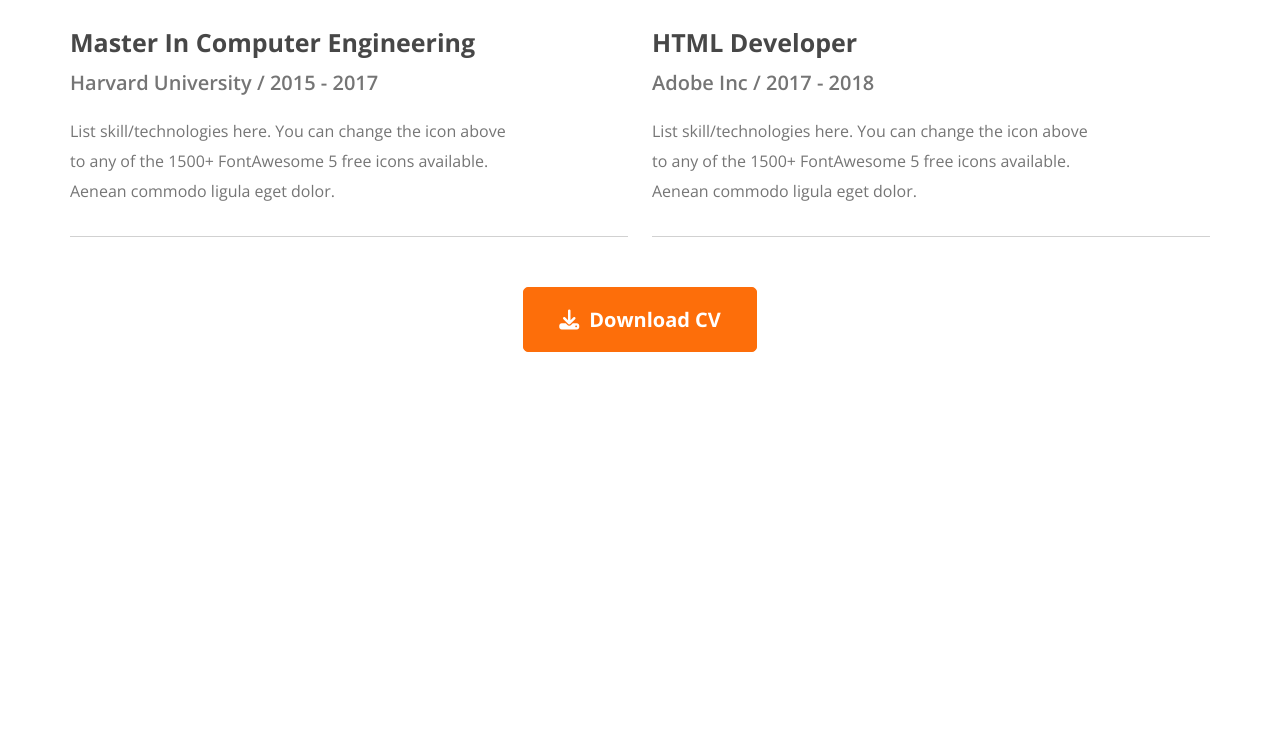
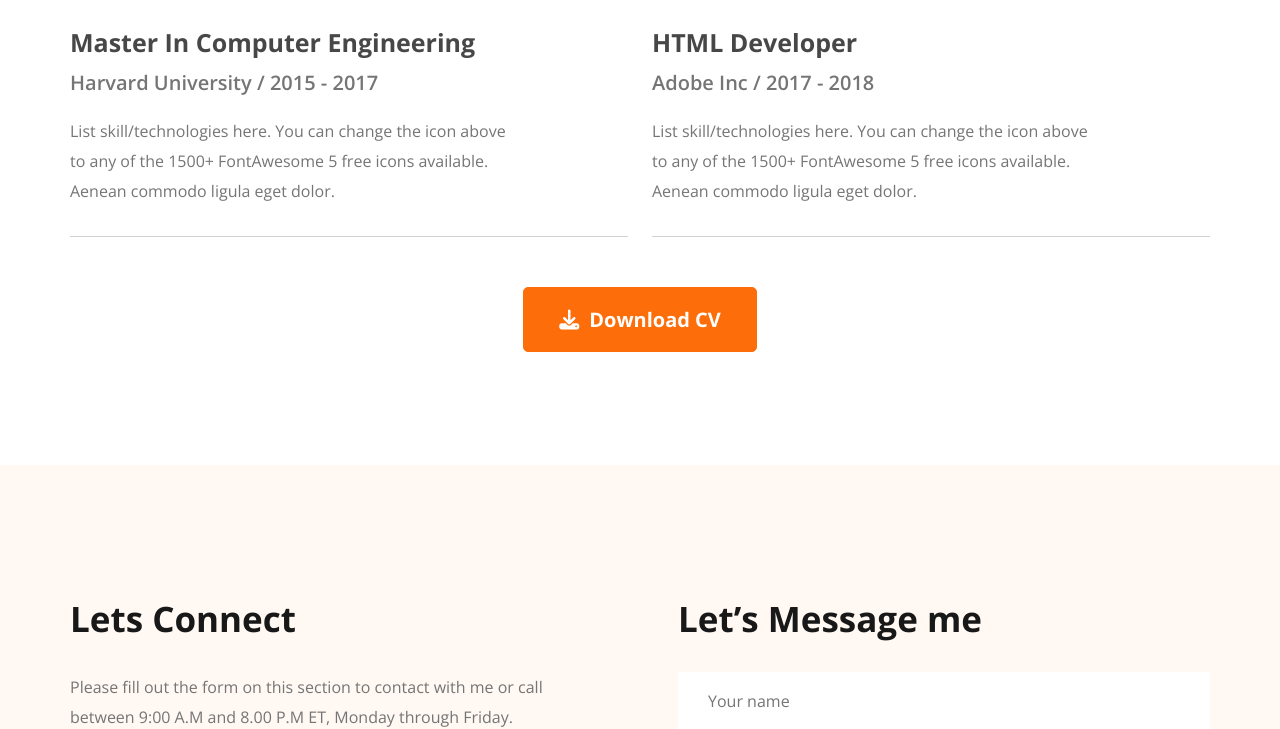
Before and after one commit to mdsumonsiddiki/First-portfolio-project, a plain HTML site: page index.html in a window 1280 px wide. Shown: the part 3100-3829 px from the top of the page. Before the commit the page ends 3565 px from the top, so only its background shows below. Drawn offline with nearby package versions, Linux system fonts and the light colour scheme.

Commit message:
footer mini uapdate

```diff
--- a/css/style.css
+++ b/css/style.css
@@ -270,8 +270,52 @@ main{
     padding-top: 50px;
 }
 /* =======main area end======== */
-/* =======header area start======== */
-/* =======header area start======== */
-/* =======header area start======== */
-/* =======header area start======== */
-/* =======header area start======== */
+/* =======footer area start======== */
+#footer{
+    background: #FFF8F3;
+    padding: 130px 0;
+}
+#footer .footer-area{
+    max-width: 1140px;
+    margin: 0 auto;
+    display: flex;
+    justify-content: left;
+    gap: 117px;
+}
+#footer .footer-details{
+    width: 48%;
+}
+#footer .section-title{
+    text-align: left;
+}
+#footer .footer-info p{
+    font-size: 16px;
+}
+#footer .footer-form{
+    width: 52%;
+}
+#footer .form-input{
+    width: 100%;
+    position: relative;
+}
+#footer .form-input input{
+    position: absolute;
+    top: 0;
+    left: 0;
+    width: 100%;
+    padding: 22px;
+    background: #fff;
+    border: none;
+    outline: none;
+}
+#footer .form-input label{
+    position: absolute;
+    top: 50%;
+    left: 30px;
+    z-index: 1;
+    pointer-events: none;
+    transform: translateY(80%);
+    color: #757575;
+    font-size: 16px;
+}
+/* =======footer area end======== */
--- a/index.html
+++ b/index.html
@@ -160,6 +160,34 @@
     <!-- ===============================
         footer area start
     =============================== -->
+    <footer id="footer">
+        <div class="footer-area">
+            <div class="footer-details">
+                <div class="section-title">
+                    <h3>Lets Connect</h3>
+                </div>
+                <div class="footer-info">
+                    <p>Please fill out the form on this section to contact with me or call between 9:00 A.M and 8.00 P.M ET, Monday through Friday.</p>
+                    <div class="footer-icon">
+                        <a href="#"><i class="fa-brands fa-facebook-f"></i></a>
+                        <a href="#"><i class="fa-brands fa-twitter"></i></a>
+                        <a href="#"><i class="fa-brands fa-instagram"></i></a>
+                    </div>
+                </div>
+            </div>
+            <div class="footer-form">
+                <div class="section-title">
+                    <h3>Let’s Message me</h3>
+                </div>
+                <form>
+                    <div class="form-input">
+                        <label>Your name</label>
+                        <input type="text">
+                    </div>
+                </form>
+            </div>
+        </div>
+    </footer>
     <!-- ===============================
         footer area start
     =============================== -->
```
